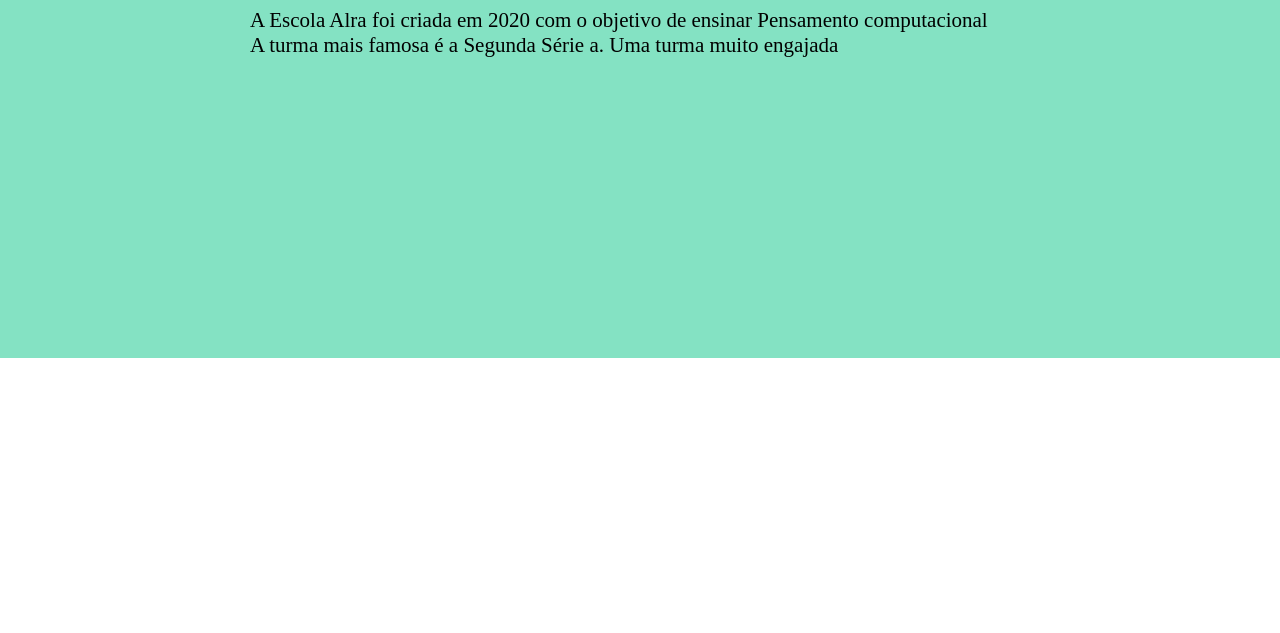
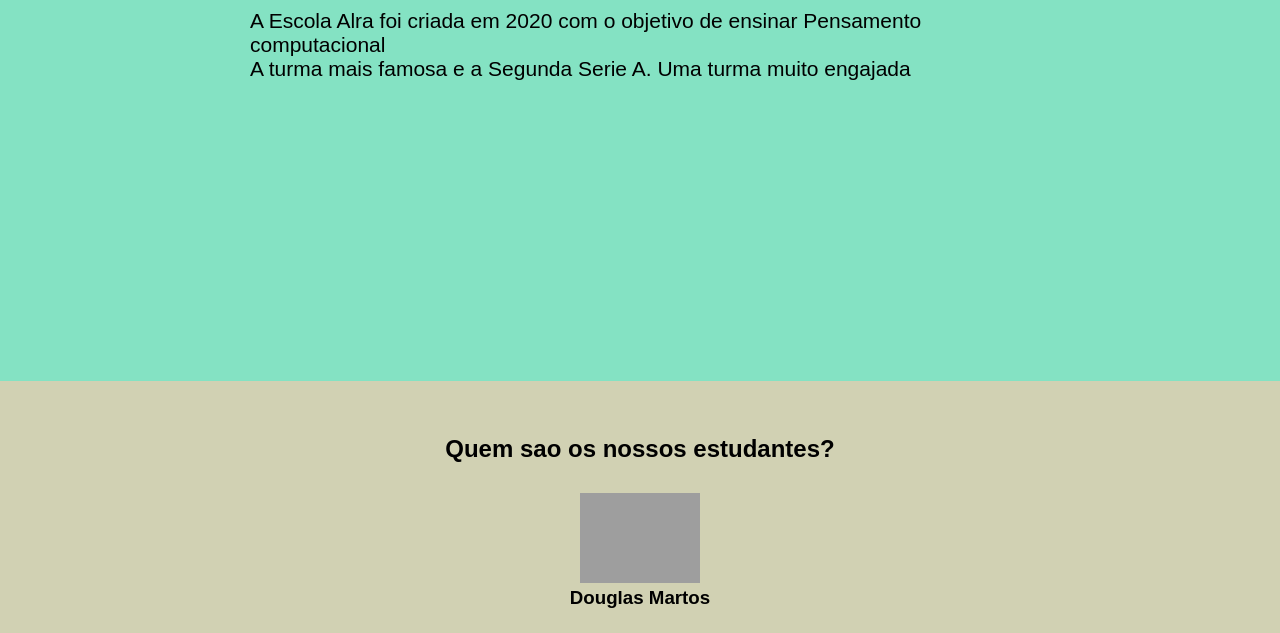
Before and after one commit to Martos97/projeto, a plain HTML site: page index.html in a window 1280 px wide. Shown: the part 459-1092 px from the top of the page. Before the commit the page ends 817 px from the top, so only its background shows below. Drawn offline with Linux system fonts and the light colour scheme; grey boxes are pictures that could not be loaded.

Commit message:
atualizando dados

```diff
--- a/index.html
+++ b/index.html
@@ -15,13 +15,20 @@
     <img class="cabecalho-imagem" src="alura.jpg" alt="logo da alura">
          <ul class="cabecalho-lista">
             <li class="cabecalho-item">Galeria</li>
-            <li class="cabecalho-item">Início</li>
+            <li class="cabecalho-item">Inicio</li>
         </ul>
         </header>
         <section class="escola">
             <h2 class="escola-titulo">Sobre a Escola</h2>
             <p class="escola-texto">A Escola Alra foi criada em 2020 com o objetivo de ensinar Pensamento computacional</p>
-            <p class="escola-texto">A turma mais famosa é a Segunda Série a. Uma turma muito engajada</p>
+            <p class="escola-texto">A turma mais famosa e a Segunda Serie A. Uma turma muito engajada</p>
+        </section >
+        <section class="estudante">
+            <div class="estudante-div">
+                <h2 class="estudante-titulo">Quem sao os nossos estudantes?</h2>
+                <img class="estudante-imagem" src="IMG.jpg" alt="foto do estudante">
+                <h3 class="estudante-legenda">Douglas Martos</h3>
+            </div>
         </section>
 </body>
 </html>
--- a/style.css
+++ b/style.css
@@ -28,3 +28,17 @@
 .escola-titulo {
     padding: 24px 0;
 }
+body{
+    font-family: sans-serif;
+}
+.estudante-div{
+    text-align: center;
+    padding: 24px 0;
+    background-color: rgb(209, 209, 179);
+}
+.estudante-titulo{
+    padding: 30px;
+}
+.estudante-imagem{
+    width: 120px;
+}
```
Also changed, not shown: 1 other file.
